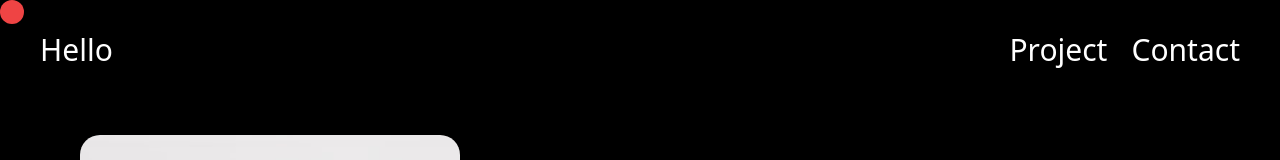
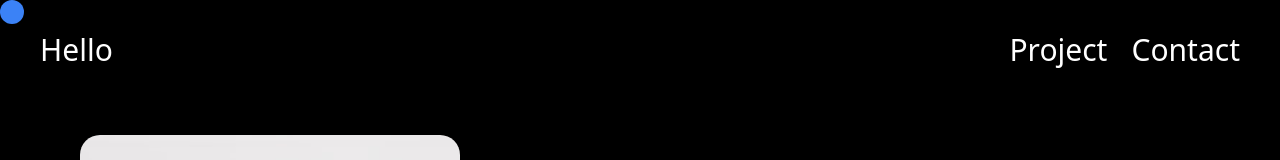
Before and after one commit to therajusah/Portfolio, a React (Vite) app: page / in a window 1280 px wide. Shown: the top 160 px of the page. Built offline with nearby package versions, Linux system fonts and the light colour scheme.

Commit message:
changed mouse follower color

```diff
--- a/src/components/App.jsx
+++ b/src/components/App.jsx
@@ -53,7 +53,7 @@ function MouseFollower() {
       className="absolute top-0 left-0 pointer-events-none"
       style={{ zIndex: 9999 }}
     >
-      <div className="w-6 h-6 bg-red-500 rounded-full"></div>
+      <div className="w-6 h-6 bg-blue-500 rounded-full"></div>
     </div>
   );
 }
```
